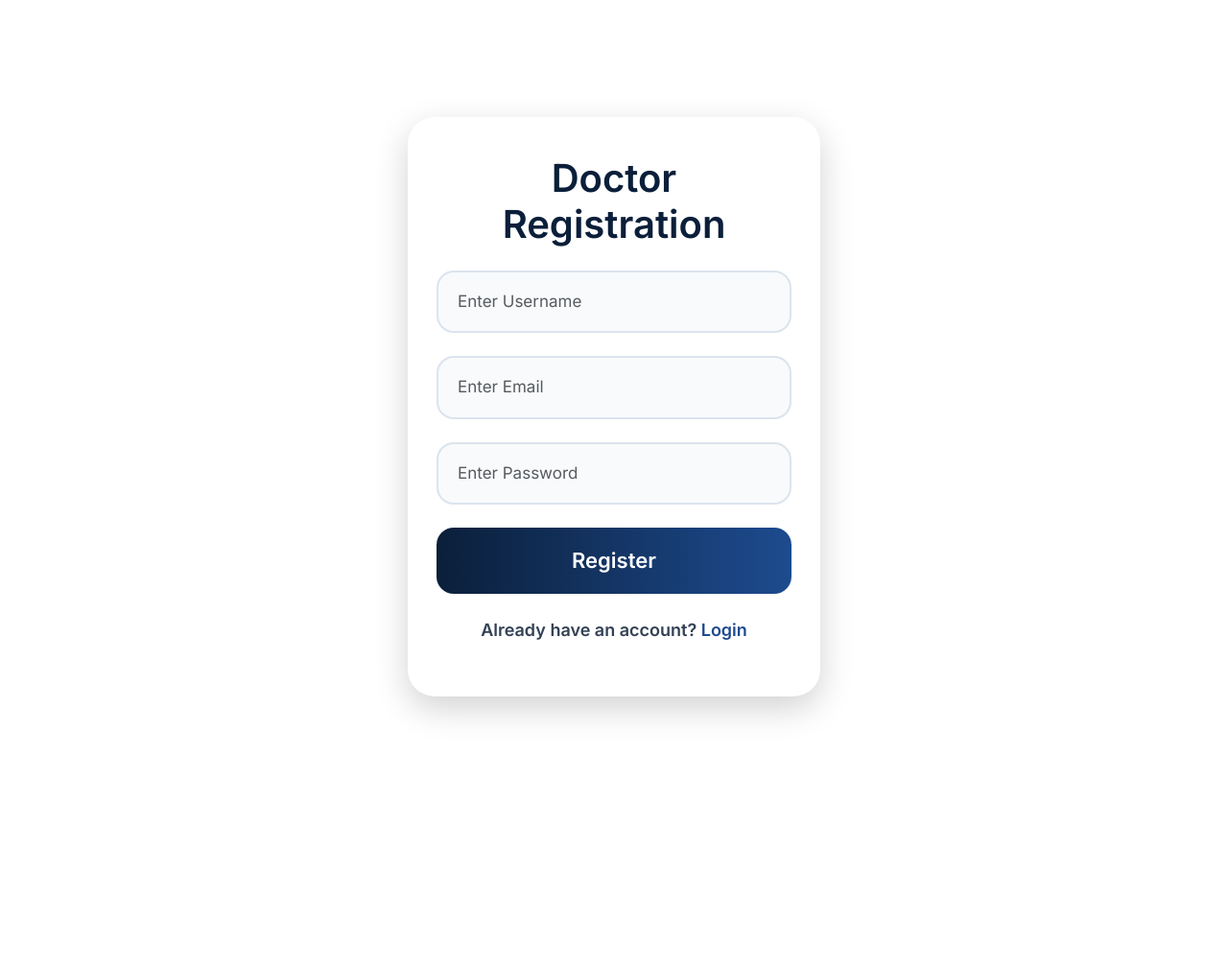
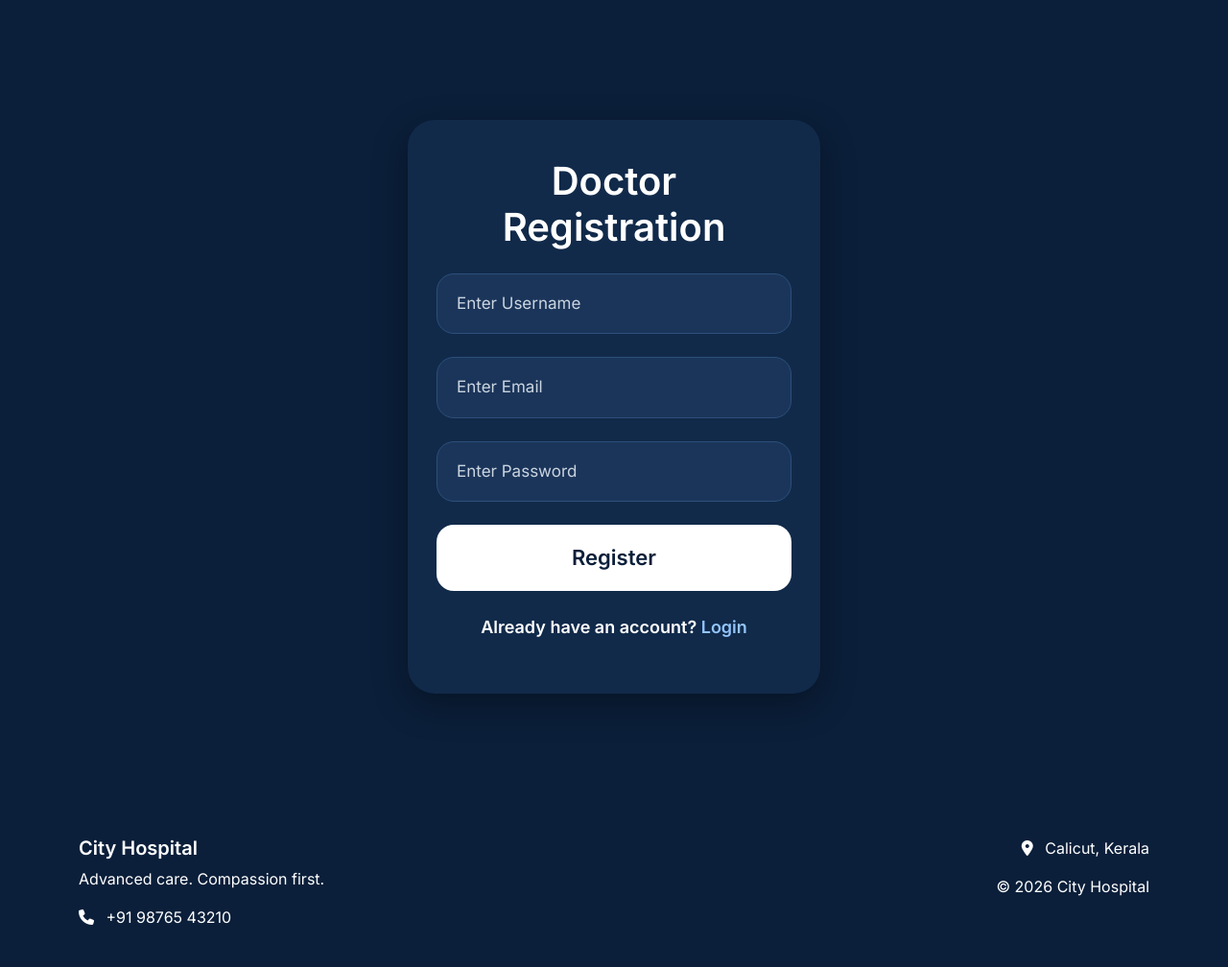
Before and after one commit to Neshana-CK/django_tutorial, a Django app: page /signup/doctor/ in a window 1280 px wide. Shown: the part 56-1064 px from the top of the page at 96% size. Run offline with Django 5.2, Linux system fonts and the light colour scheme.

Commit message:
Updated UI styles (navy theme)

```diff
--- a/django_tutorial/settings.py
+++ b/django_tutorial/settings.py
@@ -27,8 +27,7 @@ SECRET_KEY = 'django-insecure-g3h6zf7ni-i2ys_#-@+^spi4k0^9mkh61t65=r#^3ol^iu)0w(
 DEBUG = True
 
 ALLOWED_HOSTS = [
-    'django-tutorial-kw1m.onrender.com',
-    '.onrender.com']
+    ]
 
 
 # Application definition
--- a/static/css/style.css
+++ b/static/css/style.css
@@ -1,199 +1,151 @@
-/* ================= BODY ================= */
 /* ================= BODY ================= */
 
-body{
 
+body {
     margin: 0;
-
     padding: 0;
-
     font-family: 'Inter', sans-serif;
-
-    background: #ffffff;
-
+    background: #0b1f3a;   /* navy background */
+    color: #ffffff;        /* white text */
     min-height: 100vh;
 }
+
 /* ================= WRAPPER ================= */
 
-.register-wrapper{
-
+.register-wrapper {
     min-height: 100vh;
-
     display: flex;
     justify-content: center;
     align-items: center;
-
     padding: 20px;
 }
 
 /* ================= CARD ================= */
 
-.register-card{
-
+.register-card {
     width: 100%;
     max-width: 430px;
-
-    background: #ffffff;
-
+    background: #112a4a;   /* dark navy card */
     padding: 40px 30px;
-
     border-radius: 28px;
-
-    box-shadow:
-    0 12px 35px rgba(0,0,0,0.18);
+    box-shadow: 0 12px 35px rgba(0,0,0,0.35);
+    color: #ffffff;
 }
 
 /* ================= TITLE ================= */
 
-.register-title{
-
+.register-title {
     font-size: 40px;
-
     font-weight: 800;
-
-    color: #0b1f3a;
+    color: #ffffff;
 }
 
 /* ================= INPUTS ================= */
 
-.form-control{
-
+.form-control {
     width: 100%;
-
     padding: 18px 20px;
-
     border-radius: 18px;
-
-    border: 2px solid #dbe4ee;
-
-    background: #f8fafc;
-
+    border: 1px solid #2c4f7a;
+    background: #1b355a;
     font-size: 17px;
-
+    color: #ffffff;
     transition: 0.3s ease;
 }
 
-.form-control:focus{
+.form-control::placeholder {
+    color: #cbd5e1;
+}
 
+.form-control:focus {
     outline: none;
-
-    border-color: #1d4b8f;
-
-    box-shadow:
-    0 0 0 4px rgba(29,75,143,0.15);
+    border-color: #60a5fa;
+    box-shadow: 0 0 0 4px rgba(96,165,250,0.2);
 }
 
 /* ================= BUTTON ================= */
 
-.register-btn{
-
+.register-btn {
     width: 100%;
-
-    background:
-    linear-gradient(
-        90deg,
-        #0b1f3a,
-        #1d4b8f
-    );
-
-    color: white;
-
+    background: #ffffff;
+    color: #0b1f3a;
     border: none;
-
     padding: 18px;
-
     border-radius: 18px;
-
     font-size: 22px;
-
     font-weight: 700;
-
     transition: 0.3s ease;
 }
 
-.register-btn:hover{
-
+.register-btn:hover {
+    background: #e5e7eb;
     transform: translateY(-2px);
-
-    background:
-    linear-gradient(
-        90deg,
-        #142f57,
-        #2563eb
-    );
 }
 
 /* ================= LOGIN TEXT ================= */
 
-.login-text{
-
+.login-text {
     font-size: 18px;
-
     font-weight: 600;
-
-    color: #334155;
+    color: #ffffff;
 }
 
-.login-text a{
-
-    color: #1d4b8f;
-
+.login-text a {
+    color: #93c5fd;
     text-decoration: none;
-
     font-weight: 700;
 }
 
 /* ================= MOBILE ================= */
 
-@media(max-width: 576px){
-
-    .register-card{
+@media(max-width: 576px) {
+    .register-card {
         padding: 35px 22px;
     }
 
-    .register-title{
+    .register-title {
         font-size: 34px;
     }
-
 }
 
 /* ================= NAVBAR ================= */
-.navbar{
+
+.navy-navbar {
     background: #0b1f3a !important;
 }
 
-.navbar .nav-link{
+.navbar .nav-link {
     color: white !important;
     font-weight: 500;
 }
 
-.navbar .nav-link:hover{
+.navbar .nav-link:hover {
     color: #cfe3ff !important;
 }
 
-.navbar .navbar-brand{
+.navbar .navbar-brand {
     color: white !important;
     font-weight: 700;
 }
-/* ================= APPOINTMENT BADGES ================= */
 
-.badge{
+/* ================= BADGES ================= */
 
+.badge {
     border-radius: 10px;
-
     font-size: 13px;
-
     font-weight: 600;
 }
 
 /* ================= TABLE HOVER ================= */
 
-.table-hover tbody tr{
-
+.table-hover tbody tr {
     transition: 0.3s ease;
 }
 
-.table-hover tbody tr:hover{
-
-    background: #f8fbff;
+.table-hover tbody tr:hover {
+    background: #132b4c;
 }
+body {
+    background-color: #0b1f3a !important;
+    color: #ffffff !important;
+}
--- a/templates/base.html
+++ b/templates/base.html
@@ -18,7 +18,7 @@
     <link href="https://fonts.googleapis.com/css2?family=Inter:wght@400;500;600&display=swap" rel="stylesheet">
 
     <!-- YOUR CSS -->
-    <link rel="stylesheet" href="{% static 'css/style.css' %}">
+<link rel="stylesheet" href="{% static 'css/style.css' %}?v=999">
 </head>
 
 <body>
```
Also changed, not shown: db.sqlite3.
